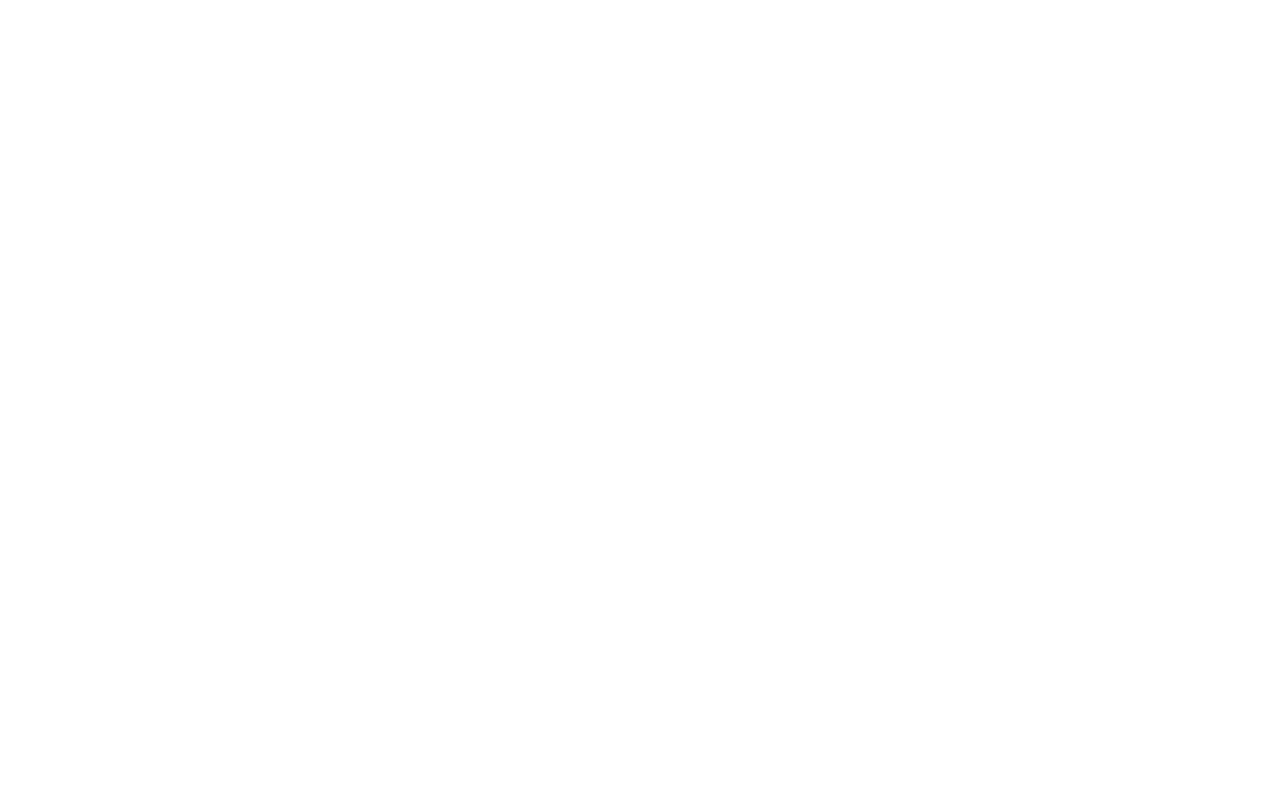
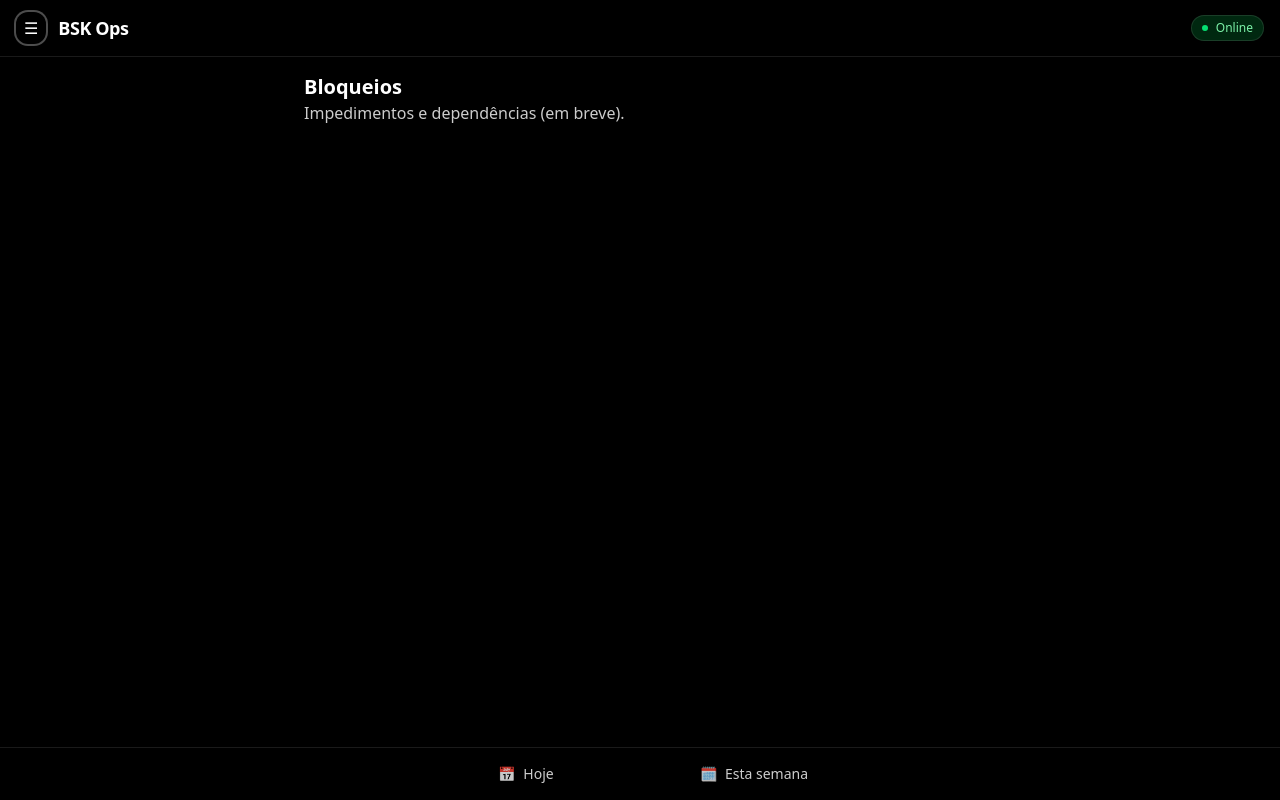
Before and after one commit to RReis00/bsk-ops, a React (Vite) app: page /blocks in a window 1280 px wide. Before the commit this address had no page. Built offline with nearby package versions, Linux system fonts and the light colour scheme.

Commit message:
feat: checklists, sumarios, bloqueios e recorrencias

```diff
--- a/src/App.tsx
+++ b/src/App.tsx
@@ -6,6 +6,10 @@
 import HomePage from "./pages/HomePage";
 import TodayPage from "./pages/TodayPage";
 import WeekPage from "./pages/WeekPage";
+import ChecklistsPage from "./pages/ChecklistsPage";
+import SummariesPage from "./pages/SummariesPage";
+import BlocksPage from "./pages/BlocksPage";
+import RecurrencesPage from "./pages/RecurrencesPage";
 
 export default function App() {
   return (
@@ -15,6 +19,10 @@
           <Route index element={<HomePage />} />
           <Route path="/today" element={<TodayPage />} />
           <Route path="/week" element={<WeekPage />} />
+          <Route path="/checklists" element={<ChecklistsPage />} />
+          <Route path="/summaries" element={<SummariesPage />} />
+          <Route path="/blocks" element={<BlocksPage />} />
+          <Route path="/recurrences" element={<RecurrencesPage />} />
         </Route>
 
         <Route path="/install" element={<InstallPage />} />
--- a/src/components/layout/AppShell.tsx
+++ b/src/components/layout/AppShell.tsx
@@ -1,24 +1,36 @@
 import { Outlet } from "react-router-dom";
-import { useState, useCallback } from "react";
+import { useId, useRef, useState, useCallback, useEffect } from "react";
 import OnlineBadge from "./OnlineBadge";
 import Drawer from "./Drawer";
 import { useLockScroll } from "../../hooks/useLockScroll";
-import BottomTabs from "../navigation/BottomTabs";
+import BottomBarNav from "../navigation/BottomBarNav";
 
 export default function AppShell() {
   const [menuOpen, setMenuOpen] = useState(false);
+  const drawerId = useId();
+  const menuBtnRef = useRef<HTMLButtonElement | null>(null);
+
   const openMenu = useCallback(() => setMenuOpen(true), []);
   const closeMenu = useCallback(() => setMenuOpen(false), []);
   useLockScroll(menuOpen);
+
+  useEffect(() => {
+    if (!menuOpen) {
+      queueMicrotask(() => menuBtnRef.current?.focus());
+    }
+  }, [menuOpen]);
 
   return (
     <div className="min-h-screen bg-black text-white">
       <header className="sticky top-0 z-30 flex items-center justify-between gap-3 border-b border-white/10 bg-black/80 px-4 py-3 backdrop-blur">
         <div className="flex items-center gap-3">
           <button
+            ref={menuBtnRef}
             type="button"
-            aria-label="Menu"
-            className="rounded-xl px-2 py-1 hover:bg-white/10"
+            aria-label="Abrir menu"
+            aria-controls={drawerId}
+            aria-expanded={menuOpen}
+            className="rounded-xl px-2 py-1 hover:bg-white/10 focus:outline-none focus-visible:ring-2 focus-visible:ring-white/30"
             onClick={openMenu}
           >
             ☰
@@ -32,8 +44,14 @@
         <Outlet />
       </main>
 
-      <Drawer open={menuOpen} onClose={closeMenu} />
-      <BottomTabs />
+      <Drawer
+        id={drawerId}
+        open={menuOpen}
+        onClose={closeMenu}
+        returnFocusRef={menuBtnRef}
+      />
+
+      <BottomBarNav />
     </div>
   );
 }
--- a/src/components/layout/Drawer.tsx
+++ b/src/components/layout/Drawer.tsx
@@ -2,10 +2,12 @@
 import { NavLink } from "react-router-dom";
 
 interface DrawerProps {
+  id?: string;
   open: boolean;
   onClose: () => void;
   title?: string;
   children?: React.ReactNode;
+  returnFocusRef?: React.RefObject<HTMLElement | null>;
 }
 
 function classes(...parts: (string | false | null | undefined)[]) {
@@ -13,13 +15,27 @@
 }
 
 export default function Drawer({
+  id,
   open,
   onClose,
   title = "Menu",
   children,
+  returnFocusRef,
 }: DrawerProps) {
   const panelRef = useRef<HTMLDivElement | null>(null);
-  const firstFocusable = useRef<HTMLButtonElement | null>(null);
+  const closeBtnRef = useRef<HTMLButtonElement | null>(null);
+  const previouslyFocused = useRef<HTMLElement | null>(null);
+
+  useEffect(() => {
+    if (open) {
+      previouslyFocused.current =
+        (document.activeElement as HTMLElement) ?? null;
+      queueMicrotask(() => closeBtnRef.current?.focus());
+    } else {
+      const target = returnFocusRef?.current ?? previouslyFocused.current;
+      queueMicrotask(() => target?.focus());
+    }
+  }, [open, returnFocusRef]);
 
   useEffect(() => {
     if (!open) return;
@@ -29,11 +45,13 @@
         onClose();
         return;
       }
+
       if (e.key === "Tab") {
         const focusable = panelRef.current?.querySelectorAll<HTMLElement>(
           'a[href], button, textarea, input[type="text"], input[type="radio"], input[type="checkbox"], select, [tabindex]:not([tabindex="-1"])'
         );
         if (!focusable || focusable.length === 0) return;
+
         const first = focusable[0];
         const last = focusable[focusable.length - 1];
         const active = document.activeElement as HTMLElement | null;
@@ -52,16 +70,9 @@
     return () => window.removeEventListener("keydown", onKey);
   }, [open, onClose]);
 
-  useEffect(() => {
-    if (open) {
-      queueMicrotask(() => {
-        firstFocusable.current?.focus();
-      });
-    }
-  }, [open]);
-
   return (
     <div
+      id={id}
       role="dialog"
       aria-modal="true"
       aria-labelledby="drawer-title"
@@ -70,20 +81,21 @@
         open ? "pointer-events-auto" : "pointer-events-none"
       )}
     >
-      <div
+      <button
+        type="button"
         onClick={onClose}
+        aria-label="Fechar menu"
         className={classes(
-          "absolute inset-0 bg-black/50 transition-opacity",
+          "absolute inset-0 bg-black/50 motion-safe:transition-opacity",
           open ? "opacity-100" : "opacity-0"
         )}
-        aria-hidden="true"
       />
 
       <div
         ref={panelRef}
         className={classes(
           "absolute inset-y-0 left-0 w-[86%] max-w-xs bg-zinc-950 border-r border-white/10 shadow-xl",
-          "transition-transform will-change-transform",
+          "motion-safe:transition-transform will-change-transform",
           open ? "translate-x-0" : "-translate-x-full",
           "flex flex-col"
         )}
@@ -93,9 +105,9 @@
             {title}
           </h2>
           <button
-            ref={firstFocusable}
+            ref={closeBtnRef}
             onClick={onClose}
-            className="rounded-lg px-2 py-1 hover:bg-white/10"
+            className="rounded-lg px-2 py-1 hover:bg-white/10 focus:outline-none focus-visible:ring-2 focus-visible:ring-white/30"
             aria-label="Fechar menu"
           >
             ✕
@@ -103,75 +115,30 @@
         </div>
 
         <nav className="p-2 text-sm">
-          <NavLink
-            to="/"
-            className={({ isActive }) =>
-              classes(
-                "block rounded-lg px-3 py-2",
-                isActive ? "bg-white/10 text-white" : "hover:bg-white/10"
-              )
-            }
-            onClick={onClose}
-          >
+          <NavLinkItem to="/" onClose={onClose}>
             Início
-          </NavLink>
-
-          <NavLink
-            to="/today"
-            className={({ isActive }) =>
-              classes(
-                "block rounded-lg px-3 py-2",
-                isActive ? "bg-white/10 text-white" : "hover:bg-white/10"
-              )
-            }
-            onClick={onClose}
-          >
+          </NavLinkItem>
+          <NavLinkItem to="/today" onClose={onClose}>
             Hoje
-          </NavLink>
-
-          <NavLink
-            to="/week"
-            className={({ isActive }) =>
-              classes(
-                "block rounded-lg px-3 py-2",
-                isActive ? "bg-white/10 text-white" : "hover:bg-white/10"
-              )
-            }
-            onClick={onClose}
-          >
+          </NavLinkItem>
+          <NavLinkItem to="/week" onClose={onClose}>
             Esta semana
-          </NavLink>
+          </NavLinkItem>
 
           <hr className="my-2 border-white/10" />
 
-          <NavLink
-            to="/checklists"
-            className="block rounded-lg px-3 py-2 hover:bg-white/10"
-            onClick={onClose}
-          >
+          <NavLinkItem to="/checklists" onClose={onClose}>
             Checklists
-          </NavLink>
-          <NavLink
-            to="/summaries"
-            className="block rounded-lg px-3 py-2 hover:bg-white/10"
-            onClick={onClose}
-          >
+          </NavLinkItem>
+          <NavLinkItem to="/summaries" onClose={onClose}>
             Sumários
-          </NavLink>
-          <NavLink
-            to="/blocks"
-            className="block rounded-lg px-3 py-2 hover:bg-white/10"
-            onClick={onClose}
-          >
+          </NavLinkItem>
+          <NavLinkItem to="/blocks" onClose={onClose}>
             Bloqueios
-          </NavLink>
-          <NavLink
-            to="/recurrences"
-            className="block rounded-lg px-3 py-2 hover:bg-white/10"
-            onClick={onClose}
-          >
+          </NavLinkItem>
+          <NavLinkItem to="/recurrences" onClose={onClose}>
             Recorrências de hoje
-          </NavLink>
+          </NavLinkItem>
         </nav>
 
         {children}
@@ -179,3 +146,30 @@
     </div>
   );
 }
+
+function NavLinkItem({
+  to,
+  children,
+  onClose,
+}: {
+  to: string;
+  children: React.ReactNode;
+  onClose: () => void;
+}) {
+  return (
+    <NavLink
+      to={to}
+      className={({ isActive }) =>
+        classes(
+          "block rounded-lg px-3 py-2",
+          isActive
+            ? "bg-white/10 text-white"
+            : "hover:bg-white/10 focus:outline-none focus-visible:ring-2 focus-visible:ring-white/30"
+        )
+      }
+      onClick={onClose}
+    >
+      {children}
+    </NavLink>
+  );
+}
--- /dev/null
+++ b/src/components/navigation/BottomBarNav.tsx
@@ -0,0 +1,82 @@
+import { NavLink, useLocation, useNavigate } from "react-router-dom";
+
+function classes(...parts: (string | false | null | undefined)[]) {
+  return parts.filter(Boolean).join(" ");
+}
+
+type Path = "/today" | "/week";
+const ORDER: Path[] = ["/today", "/week"];
+
+function isPath(p: string): p is Path {
+  return p === "/today" || p === "/week";
+}
+
+export default function BottomBarNav() {
+  const location = useLocation();
+  const navigate = useNavigate();
+
+  const current: Path = isPath(location.pathname)
+    ? location.pathname
+    : "/today";
+
+  const handleKeyDown = (e: React.KeyboardEvent<HTMLDivElement>) => {
+    if (e.key !== "ArrowLeft" && e.key !== "ArrowRight") return;
+
+    const idx = ORDER.indexOf(current);
+    const next =
+      e.key === "ArrowRight"
+        ? ORDER[(idx + 1) % ORDER.length]
+        : ORDER[(idx - 1 + ORDER.length) % ORDER.length];
+
+    void navigate(next);
+  };
+
+  return (
+    <nav
+      aria-label="Navegação principal"
+      onKeyDown={handleKeyDown}
+      className={classes(
+        "fixed inset-x-0 bottom-0 z-20",
+        "border-t border-white/10 bg-black/80 backdrop-blur",
+        "px-3 py-2"
+      )}
+    >
+      <div className="mx-auto flex max-w-md gap-2">
+        <NavItem to="/today" icon="📅" label="Hoje" />
+        <NavItem to="/week" icon="🗓️" label="Esta semana" />
+      </div>
+      <div
+        aria-hidden="true"
+        className="h-[max(env(safe-area-inset-bottom),0px)]"
+      />
+    </nav>
+  );
+}
+
+function NavItem({
+  to,
+  icon,
+  label,
+}: {
+  to: Path;
+  icon: string;
+  label: string;
+}) {
+  return (
+    <NavLink
+      to={to}
+      className={({ isActive }) =>
+        classes(
+          "flex flex-1 items-center justify-center gap-2 rounded-xl px-3 py-2 text-sm",
+          isActive
+            ? "bg-white/10 text-white"
+            : "text-white/80 hover:bg-white/5",
+          "focus:outline-none focus-visible:ring-2 focus-visible:ring-white/30"
+        )
+      }
+    >
+      <span aria-hidden="true">{icon}</span>
+      <span>{label}</span>
+    </NavLink>
+  );
+}
--- /dev/null
+++ b/src/pages/BlocksPage.tsx
@@ -0,0 +1,8 @@
+export default function BlocksPage() {
+  return (
+    <section className="mx-auto max-w-2xl">
+      <h2 className="text-xl font-semibold">Bloqueios</h2>
+      <p className="opacity-80">Impedimentos e dependências (em breve).</p>
+    </section>
+  );
+}
--- /dev/null
+++ b/src/pages/ChecklistsPage.tsx
@@ -0,0 +1,10 @@
+export default function ChecklistsPage() {
+  return (
+    <section className="mx-auto max-w-2xl">
+      <h2 className="text-xl font-semibold">Checklists</h2>
+      <p className="opacity-80">
+        Modelos e execuções de checklists (em breve).
+      </p>
+    </section>
+  );
+}
--- /dev/null
+++ b/src/pages/RecurrencesPage.tsx
@@ -0,0 +1,8 @@
+export default function RecurrencesPage() {
+  return (
+    <section className="mx-auto max-w-2xl">
+      <h2 className="text-xl font-semibold">Recorrências de hoje</h2>
+      <p className="opacity-80">Tarefas recorrentes do dia (em breve).</p>
+    </section>
+  );
+}
--- /dev/null
+++ b/src/pages/SummariesPage.tsx
@@ -0,0 +1,8 @@
+export default function SummariesPage() {
+  return (
+    <section className="mx-auto max-w-2xl">
+      <h2 className="text-xl font-semibold">Sumários</h2>
+      <p className="opacity-80">Notas de fecho e retrospetivas (em breve).</p>
+    </section>
+  );
+}
```
